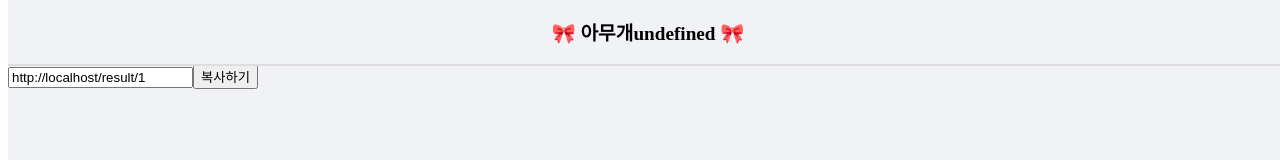
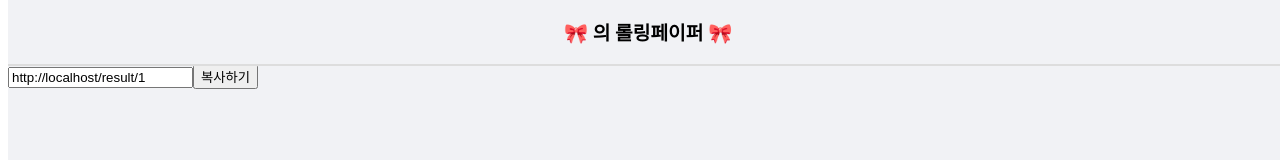
Before and after one commit to shyunju7/Rolling-Paper-Client, a React (Create React App) app in the folder rolling-paper-app/: page /result/1 in a window 1280 px wide. Shown: the top 160 px of the page. Built offline with nearby package versions, Linux system fonts and the light colour scheme; no server answers.

Commit message:
Feat Header settings

```diff
--- a/rolling-paper-app/src/Route/Main/MainPresenter.tsx
+++ b/rolling-paper-app/src/Route/Main/MainPresenter.tsx
@@ -15,7 +15,7 @@ const MainPresenter = ({
 }: any) => {
   return (
     <div>
-      <Header userName={userName} />
+      <Header userName={userName} text="을 위한 메세지를 작성해보세요!" />
       <Container>
         <UserName onClick={() => setVisible(!isVisible)}>{userName}</UserName>
 
--- a/rolling-paper-app/src/Route/Result/ResultContainer.tsx
+++ b/rolling-paper-app/src/Route/Result/ResultContainer.tsx
@@ -1,14 +1,25 @@
+import { useState } from "react";
 import { useEffect } from "react";
-import { messageApi } from "../../api";
+import { linkApi, messageApi } from "../../api";
 import ResultPresenter from "./ResultPresenter";
 
 const ResultContainer = ({ location }: any) => {
+  const [userName, setUserName] = useState("");
   useEffect(() => {
     document.addEventListener("copy", copyClipBoard, true);
 
     return () => {
       document.removeEventListener("copy", copyClipBoard, true);
     };
+  }, []);
+
+  useEffect(() => {
+    linkApi
+      .getUserInfo(location.pathname.substring(7))
+      .then((value) => setUserName(value.data.data[0].username))
+      .catch(function () {
+        alert(`사용자의 정보를 찾을 수 없습니다.`);
+      });
   }, []);
 
   const copyClipBoard = () => {
@@ -31,6 +42,6 @@ const ResultContainer = ({ location }: any) => {
       alert(`유효하지 않은 url입니다.`);
     });
 
-  return <ResultPresenter copyClipBoard={copyClipBoard} />;
+  return <ResultPresenter copyClipBoard={copyClipBoard} userName={userName} />;
 };
 export default ResultContainer;
--- a/rolling-paper-app/src/Route/Result/ResultPresenter.tsx
+++ b/rolling-paper-app/src/Route/Result/ResultPresenter.tsx
@@ -1,9 +1,9 @@
 import { Container } from "./style";
 import Header from "../../components/Header";
-const ResultPresenter = ({ copyClipBoard }: any) => {
+const ResultPresenter = ({ copyClipBoard, userName }: any) => {
   return (
     <div>
-      <Header userName="아무개" />
+      <Header userName={userName} text="의 롤링페이퍼" />
 
       <Container>
         <input
```
